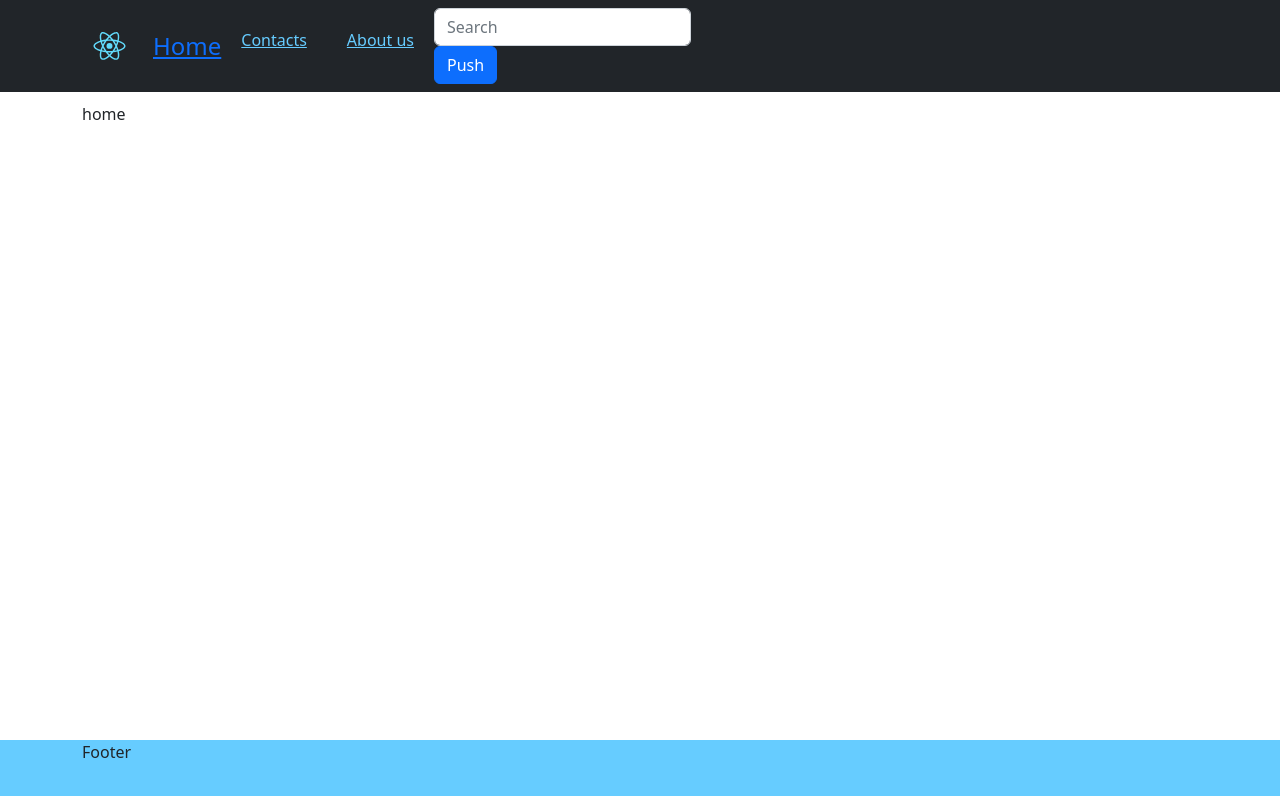
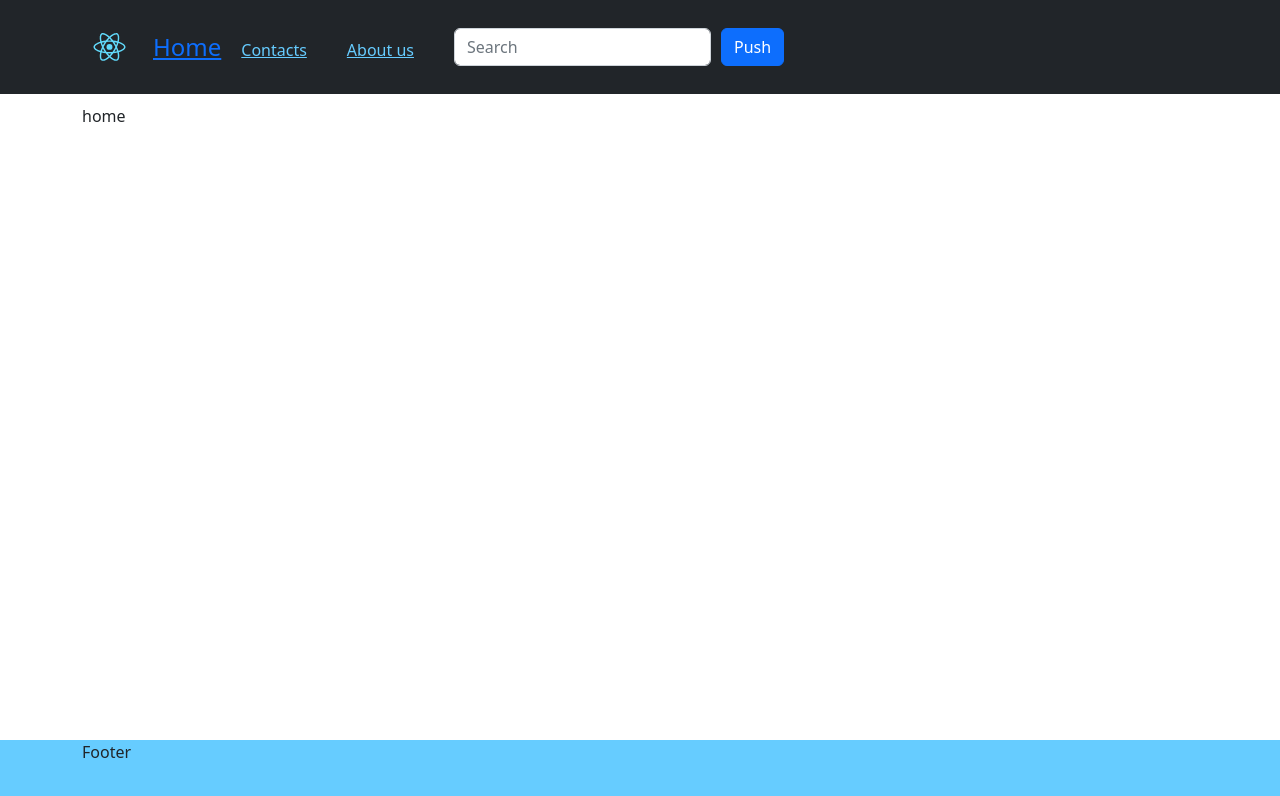
Before and after one commit to VikTornado/startprojects, a React (Create React App) app: page /home in a window 1280 px wide. Shown: the top 796 px of the page. Built offline with nearby package versions, Linux system fonts and the light colour scheme.

Commit message:
Header_NavLink_Routes_3

```diff
--- a/src/App.js
+++ b/src/App.js
@@ -3,9 +3,10 @@ import {BrowserRouter, Route, Routes} from "react-router-dom";
 import Header from "./Components/Header/Header";
 import Footer from "./Components/Footer/Footer";
 import Home from "./Components/Home/Home";
-import 'bootstrap/dist/css/bootstrap.min.css';
 import Contacts from "./Components/Contacts/Contacts";
 import About from "./Components/About/About";
+import 'bootstrap/dist/css/bootstrap.min.css';
+
 
 
 function App() {
--- a/src/Components/Header/Header.jsx
+++ b/src/Components/Header/Header.jsx
@@ -1,22 +1,23 @@
 import React, {Component} from 'react';
 import header from "./Header.module.css"
-import {Button, Container, Form, FormControl, Image, Nav, Navbar} from "react-bootstrap";
+import {Button, Container, Form, FormControl, Image} from "react-bootstrap";
 import Logo from "../Img/logo.svg"
 import NavbarCollapse from "react-bootstrap/NavbarCollapse";
 import {NavLink} from "react-router-dom";
+import Navbar from 'react-bootstrap/Navbar'
 
 class Header extends Component {
     render() {
         return (
             <Navbar className={header.header} collapseOnSelect="md" bg={"dark"} variant={"dark"}>
-                <Container >
-                    <div className={header.container}>
-                        <Navbar.Brand className={""}>
+                <Container>
+                    <Navbar.Brand href={"/"} className={""}>
                         <Image className={header.logo} src={Logo} alt={"logo"}/>
                     </Navbar.Brand>
-                        <Navbar.Toggle aria-controls={"responsive-navbar-nav"}/>
+                    <Navbar.Toggle aria-controls="basic-navbar-nav"/>
+                    {/*<Navbar.Toggle aria-controls={"responsive-navbar-nav"}/>*/}
                     <NavbarCollapse id={"responsive-navbar-nav"}>
-                            <Nav className={"mr-auto"}>
+                        <div className={"mr-auto"}>
                             <NavLink to={"/home"}
                                      className={navData => navData.isActive ? header.active : header.item}>Home</NavLink>
                             <NavLink to={"/contacts"}
@@ -24,20 +25,20 @@ class Header extends Component {
                             <NavLink to={"/about"}
                                      className={navData => navData.isActive ? header.active : header.item}>About
                                 us</NavLink>
-                            </Nav>
-                            <div>
-                                <Form>
+                        </div>
+                        <div className={header.form}>
+                            <Form >
                                 <FormControl
                                     placeholder={"Search"}
                                     type={"text"}
                                 />
                             </Form>
-                                <div>
+                            <div className={header.button}>
                                 <Button>Push</Button>
                             </div>
                         </div>
                     </NavbarCollapse>
-                    </div>
+                    {/*</div>*/}
                 </Container>
             </Navbar>
         );
--- a/src/Components/Header/Header.module.css
+++ b/src/Components/Header/Header.module.css
@@ -27,3 +27,11 @@
     margin-left: 20px;
     padding-right: 20px;
 }
+.form{
+    margin: 20px;
+    display: flex;
+    align-items: center;
+}
+.button{
+    margin-left: 10px;
+}
--- a/src/Components/Home/Home.jsx
+++ b/src/Components/Home/Home.jsx
@@ -7,6 +7,7 @@ class Home extends Component {
         return (
             <div className={home.home}>
                 <Container>
+
                     <p>home</p>
                 </Container>
             </div>
```
Lines whose indentation alone changed are shown as unchanged.
